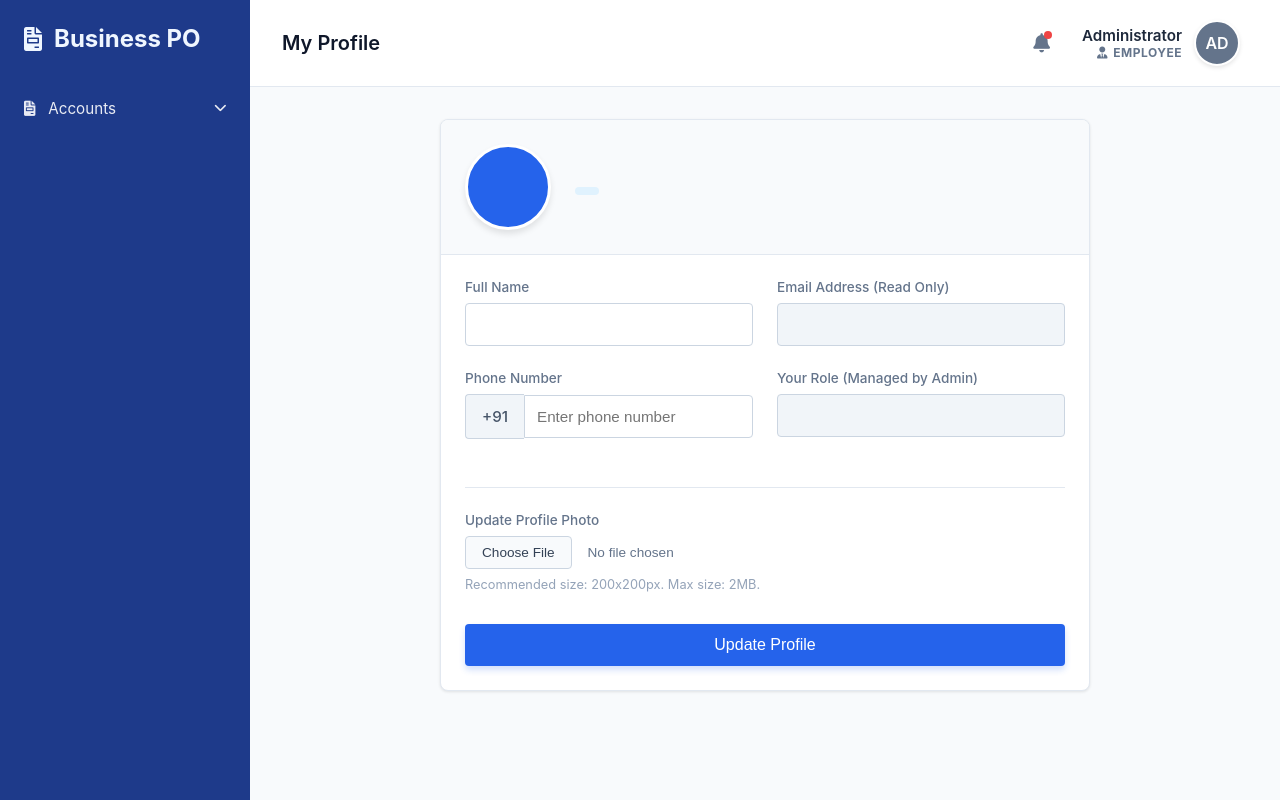
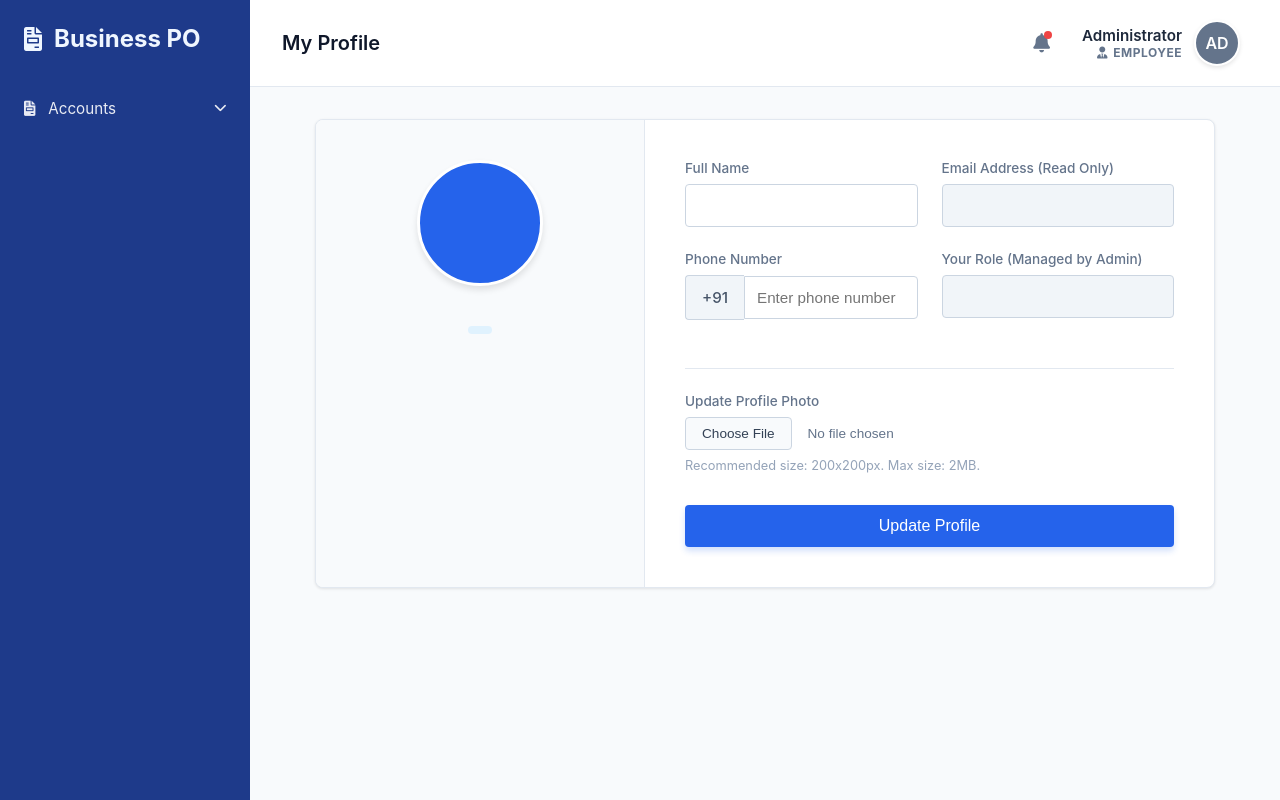
Before and after one commit to kalmeshwargurav1028-sys/business-po, a Flask app: template business_dashboard/templates/profile.html in a window 1280 px wide. Run offline with Flask 3, Linux system fonts and the light colour scheme; the template is opened without the code that fills it, so the values that code supplies are empty; some libraries are stand-ins or nearby versions.

Commit message:
Change profile layout to horizontal and fix Cropper.js UI overflow bug

```diff
--- a/business_dashboard/templates/profile.html
+++ b/business_dashboard/templates/profile.html
@@ -8,7 +8,7 @@
 <script src="https://cdnjs.cloudflare.com/ajax/libs/cropperjs/1.5.13/cropper.min.js"></script>
 <style>
     .profile-container {
-        max-width: 650px;
+        max-width: 900px;
         margin: 0 auto;
     }
     .profile-card {
@@ -18,19 +18,25 @@
         margin-bottom: 2rem;
         border: 1px solid #e2e8f0;
         overflow: hidden;
+        display: flex;
+        flex-direction: row;
     }
     .profile-header {
         background: #f8fafc;
-        padding: 1.5rem;
-        border-bottom: 1px solid #e2e8f0;
+        padding: 2.5rem 1.5rem;
+        border-right: 1px solid #e2e8f0;
         display: flex;
+        flex-direction: column;
         align-items: center;
-        gap: 1.5rem;
+        justify-content: flex-start;
+        flex: 0 0 280px;
+        text-align: center;
     }
     .profile-avatar-wrapper {
         position: relative;
-        width: 80px;
-        height: 80px;
+        width: 120px;
+        height: 120px;
+        margin-bottom: 1.5rem;
         border-radius: 50%;
         background-color: var(--primary-color);
         color: white;
@@ -49,17 +55,14 @@
         object-fit: cover;
     }
     .profile-info h3 {
-        margin: 0 0 0.25rem 0;
+        margin: 0 0 0.5rem 0;
         color: #1e293b;
-    }
-    .profile-info p {
-        margin: 0;
-        color: #64748b;
-        font-size: 0.9rem;
+        font-size: 1.25rem;
     }
 
     .profile-body {
-        padding: 1.5rem;
+        padding: 2.5rem;
+        flex: 1;
     }
     .form-group {
         margin-bottom: 1.5rem;
@@ -168,13 +171,18 @@
     }
     .cropper-wrapper-inner {
         width: 100%;
-        height: 300px;
-        background: #f1f5f9;
+        max-height: 400px;
+        background: #e2e8f0;
         border-radius: 8px;
         overflow: hidden;
+        display: flex;
+        align-items: center;
+        justify-content: center;
     }
     .cropper-wrapper-inner img {
+        display: block;
         max-width: 100%;
+        max-height: 400px;
     }
     .cropper-footer {
         display: flex;
```
